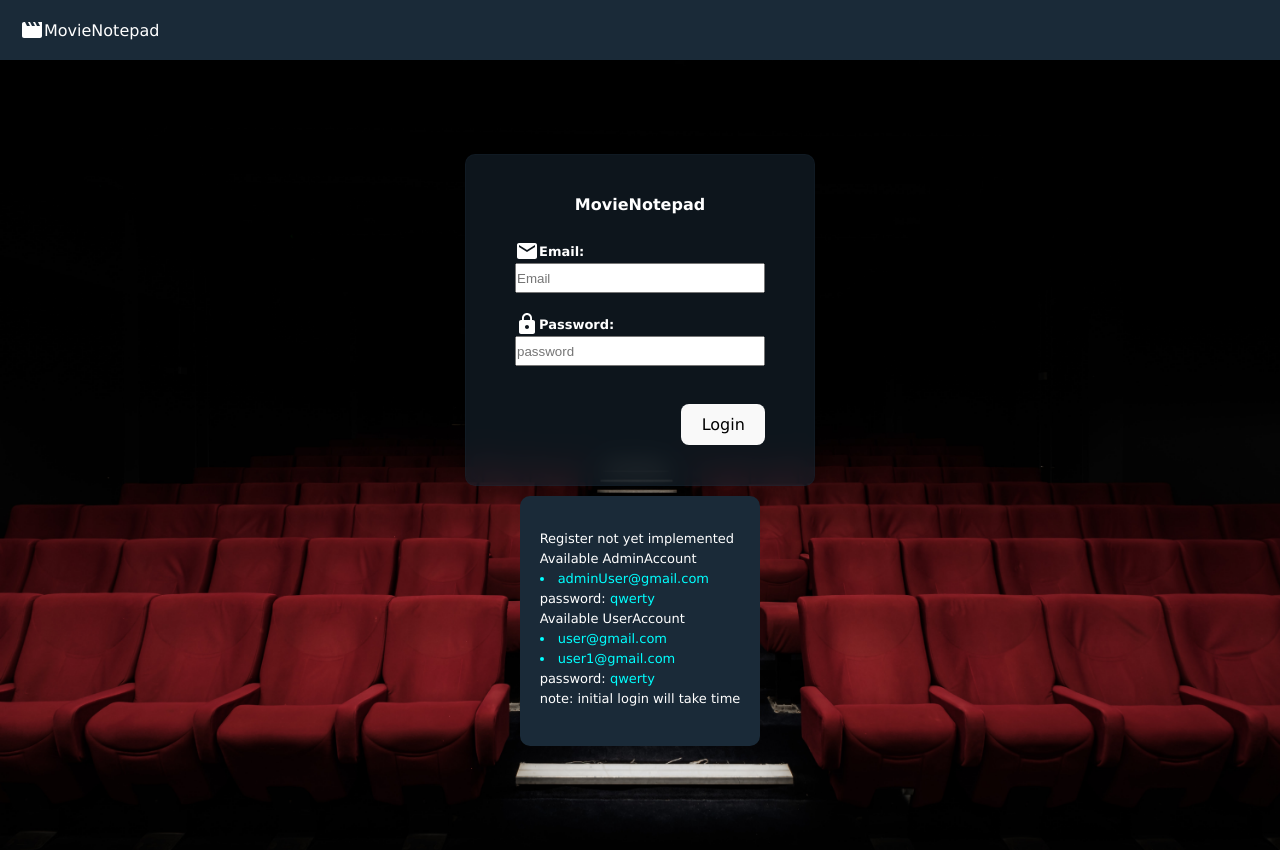
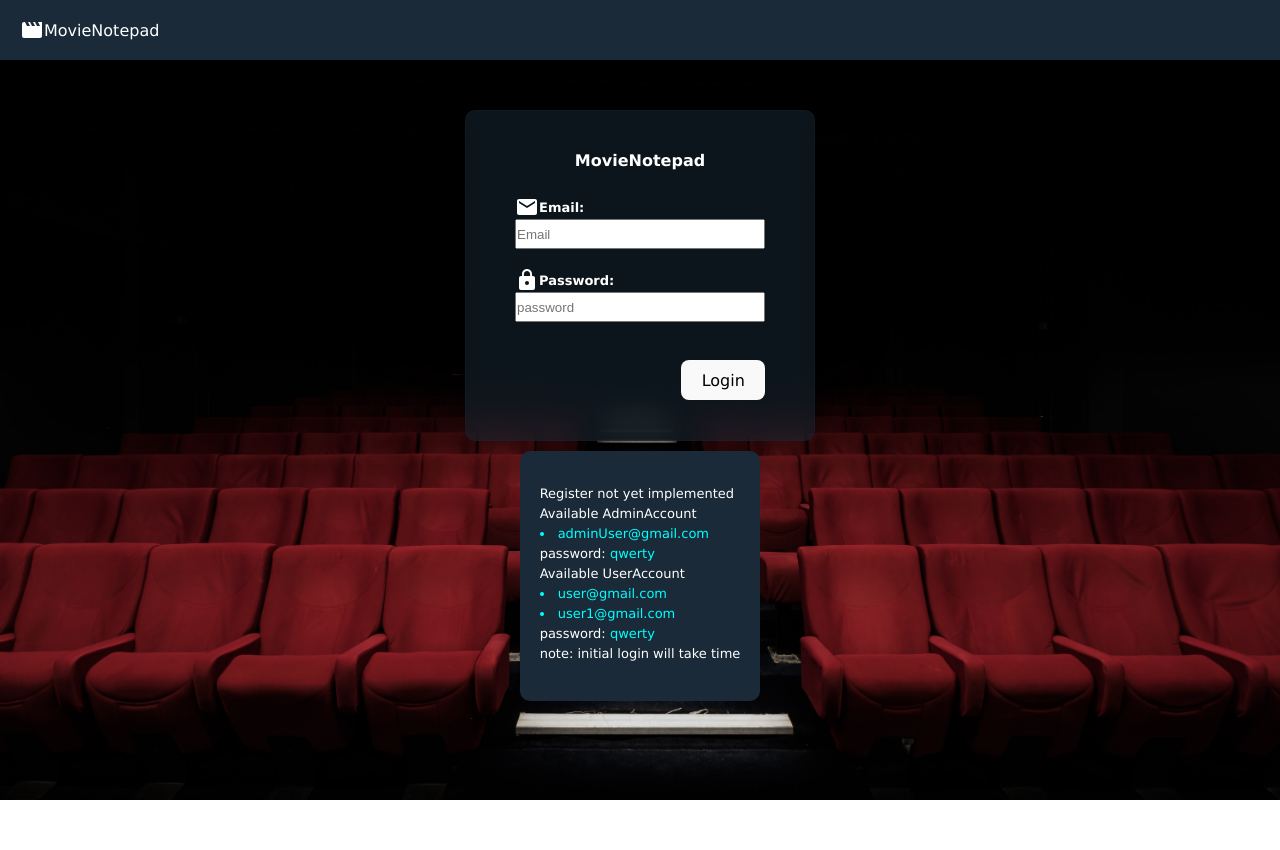
Before and after one commit to Phol16/MovieNotepad_clientside, a React (Vite) app in the folder Clientside/: page / in a window 1280 px wide. After the commit the page ends 800 px from the top, so only its background shows below. Built offline with nearby package versions, Linux system fonts and the light colour scheme.

Commit message:
fixed UI login and admin mainpage specific card

```diff
--- a/Clientside/src/components/Homepage/adminHomepage/AdminMainContent/MovieCard/style.module.css
+++ b/Clientside/src/components/Homepage/adminHomepage/AdminMainContent/MovieCard/style.module.css
@@ -1,6 +1,7 @@
 .container {
   display: flex;
   flex-flow: column wrap;
+  width: fit-content;
   margin: 10px;
 }
 .button {
--- a/Clientside/src/components/Homepage/adminHomepage/AdminMainContent/MovieCardSpecific/style.module.css
+++ b/Clientside/src/components/Homepage/adminHomepage/AdminMainContent/MovieCardSpecific/style.module.css
@@ -4,13 +4,37 @@
   background-size: cover;
   background-repeat: no-repeat;
   background-position: center;
-  display: flex;
-  align-items: center;
-  justify-content: center;
+  overflow: auto;
   width: 100vw;
   height: 100vh;
 }
-.content {
+.contentContainer{
+  padding: 10px 0;
+  display: flex;
+  justify-content: center;
+  align-items: center;
+}
+.content{
+  margin-top: 100px;
+}
+.box{
+  display: flex;
+  flex-flow: column wrap;
+  background: rgba(26, 42, 56, 0.65);
+  padding: 10px;
+  border-radius: 10px;
+  gap: 10px;
+}
+.theButtons{
+  display: flex;
+  justify-content: space-between;
+}
+.boxDetails{
+  display: flex;
+  flex-flow: column wrap;
+  justify-content: center;
+}
+/* .content {
   display: flex;
   justify-content: center;
   margin-top: 50px;
@@ -51,4 +75,4 @@ h3 {
 }
 .adminButtons {
   display: flex;
-}
+} */
--- a/Clientside/src/components/LoginPage/Login.jsx
+++ b/Clientside/src/components/LoginPage/Login.jsx
@@ -45,8 +45,9 @@ const Login = () => {
     setInputValid('');
   };
   return (
+    <div className={style.background}>
+      <NavBar />
     <div className={style.container}>
-      <NavBar />
       <div className={style.subContainer}>
         MovieNotepad
         <form onSubmit={(e) => submit(e)}>
@@ -83,6 +84,7 @@ const Login = () => {
         <p>note: initial login will take time</p>
       </section>
     </div>
+    </div>
   );
 };
 
--- a/Clientside/src/components/LoginPage/style.module.css
+++ b/Clientside/src/components/LoginPage/style.module.css
@@ -1,17 +1,21 @@
-.container {
+.background{
   background-image: url('../PageBg/bgseats.jpg');
   background-size: cover;
   background-repeat: no-repeat;
   background-position: center;
+  width: 100vw;
+  height: 100vh;
+  overflow: auto;
+  font-family: 'Lucida Sans', 'Lucida Sans Regular', 'Lucida Grande', 'Lucida Sans Unicode', Geneva, Verdana, sans-serif
+}
+.container {
   display: flex;
   flex-flow: column wrap;
   align-items: center;
   justify-content: center;
-  width: 100vw;
-  height: 100vh;
-  margin-top: 50px;
-  font-family: 'Lucida Sans', 'Lucida Sans Regular', 'Lucida Grande', 'Lucida Sans Unicode', Geneva, Verdana, sans-serif
-}
+  padding: 10px 0;
+  margin-top: 100px;
+  }
 .subContainer{
   background: rgba(26, 42, 56, 0.5);
   color: white;
@@ -41,6 +45,7 @@
 }
 .note{
   position: relative;
+  width: fit-content;
   color: white;
   background-color: rgb(26, 42, 56);
   padding: 35px 20px;
```
